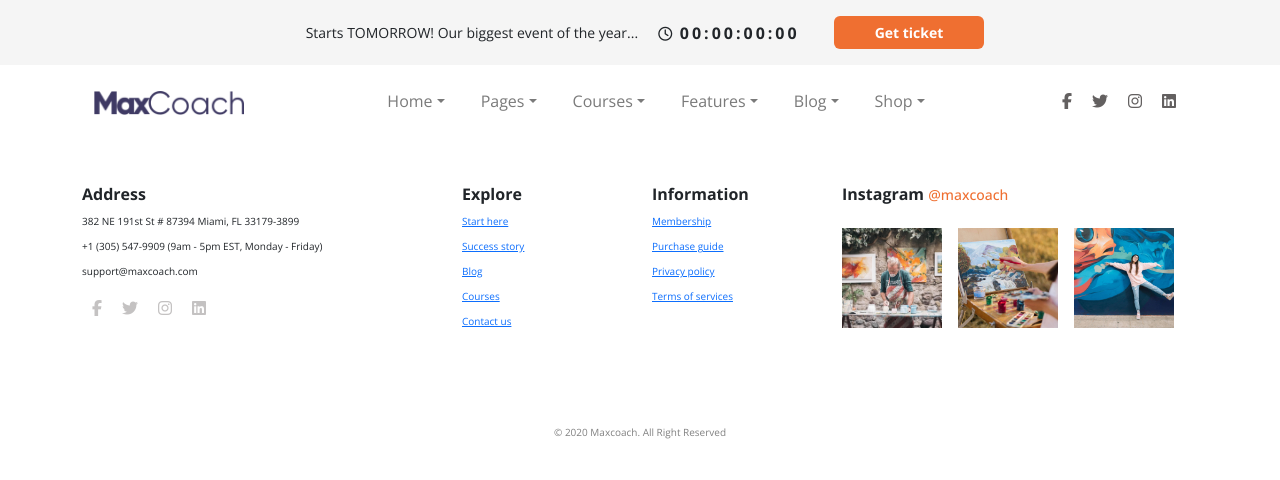
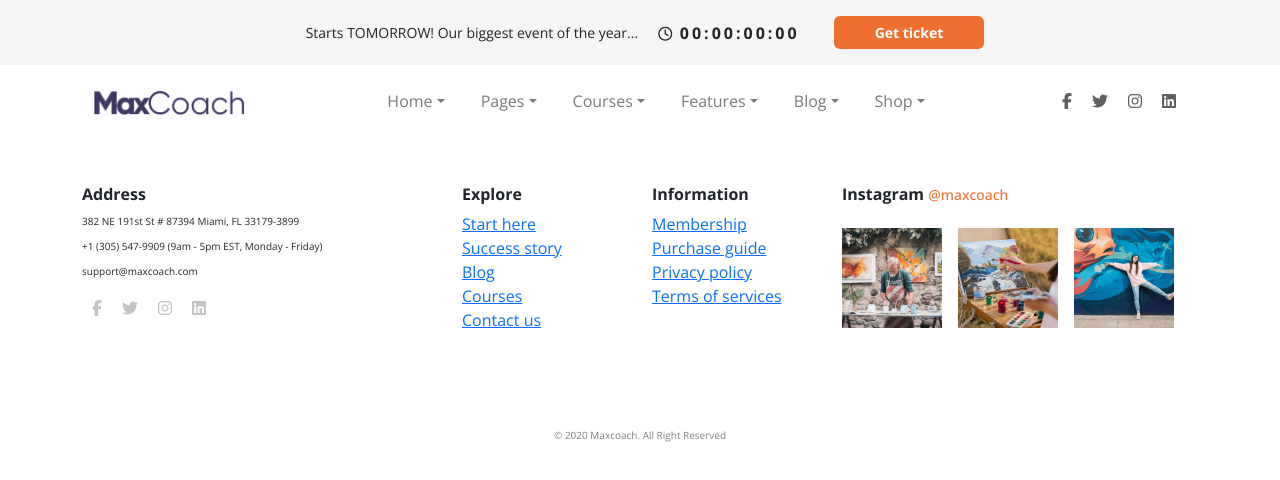
Before and after one commit to Corfaya/proj-html-vuejs, a Vue app: page / in a window 1280 px wide. Shown: the top 480 px of the page. Built offline with nearby package versions, Linux system fonts and the light colour scheme; a web font is replaced by a local one.

Commit message:
[UPD] Other component for footer lists created and datas updated through props

```diff
--- a/src/components/Footer.vue
+++ b/src/components/Footer.vue
@@ -1,13 +1,17 @@
 <script>
 import Socials from './partials/Socials.vue';
-import { socials } from '../data/arrays';
+import ListsFooter from './partials/ListsFooter.vue';
+
+import { socials, listsFooter } from '../data/arrays';
 export default {
     components: {
-        Socials
+        Socials,
+        ListsFooter
     },
     data() {
         return {
-            socials
+            socials,
+            listsFooter
         }
     },
 }
@@ -29,25 +33,7 @@ export default {
                     <Socials v-for="(soc, i) in socials" :key="`s-${i}`" :socialIcon="soc"/>
                   </div>
             </div>
-            <div class="col-2">
-                <h6 class="fw-bold">Explore</h6>
-                <ul class="list-unstyled">
-                    <li><a href="#">Start here</a></li>
-                    <li><a href="#">Success story</a></li>
-                    <li><a href="#">Blog</a></li>
-                    <li><a href="#">Courses</a></li>
-                    <li><a href="#">Contact us</a></li>
-                </ul>
-            </div>
-            <div class="col-2">
-                <h6 class="fw-bold">Information</h6>
-                <ul class="list-unstyled">
-                    <li><a href="#">Membership</a></li>
-                    <li><a href="#">Purchase guide</a></li>
-                    <li><a href="#">Privacy policy</a></li>
-                    <li><a href="#">Terms of services</a></li>
-                </ul>
-            </div>
+            <ListsFooter v-for="(l, i) in listsFooter" :key="`lf-${i}`" :lists="l" />
             <div class="col-4">
                 <h6 class="fw-bold">Instagram <span>@maxcoach</span></h6>
                 <div class="d-flex mw-100px mt-4">
--- /dev/null
+++ b/src/components/partials/ListsFooter.vue
@@ -0,0 +1,22 @@
+<script>
+export default {
+    props: {
+        lists: Object
+    },
+    created() {
+        console.log(this.lists)
+    }
+}
+</script>
+<template>
+    <div :class="lists.col">
+        <h6 :class="lists.titleClass">{{ lists.title }}</h6>
+        <ul class="list-unstyled">
+            <li v-for="(item, i) in lists.list" :key="i">
+                <a :href="item.href"> {{ item.paragraph }} </a>
+            </li>
+        </ul>
+    </div>
+</template>
+<style lang="scss">
+</style>
--- a/src/data/arrays.js
+++ b/src/data/arrays.js
@@ -37,6 +37,59 @@ const listItems = [
     }
 ]
 
+const listsFooter = [
+    {
+        title: "Explore",
+        titleClass: "fw-bolder",
+        col: "col-2",
+        list: [
+            {
+                paragraph: "Start here",
+                href: "#"
+            },
+            {
+                paragraph: "Success story",
+                href: "#"
+            },
+            {
+                paragraph: "Blog",
+                href: "#"
+            },
+            {
+                paragraph: "Courses",
+                href: "#"
+            },
+            {
+                paragraph: "Contact us",
+                href: "#"
+            }
+        ]
+    },
+    {
+        title: "Information",
+        titleClass: "fw-bolder",
+        col: "col-2",
+        list: [
+            {
+                paragraph: "Membership",
+                href: "#"
+            },
+            {
+                paragraph: "Purchase guide",
+                href: "#"
+            },
+            {
+                paragraph: "Privacy policy",
+                href: "#"
+            },
+            {
+                paragraph: "Terms of services",
+                href: "#"
+            }
+        ]
+    }
+]
+
 const socials = [
     {
         url: "https://www.facebook.com/",
@@ -56,4 +109,4 @@ const socials = [
     },
 ]
 
-export { listItems, socials }
+export { listItems, socials, listsFooter }
```
